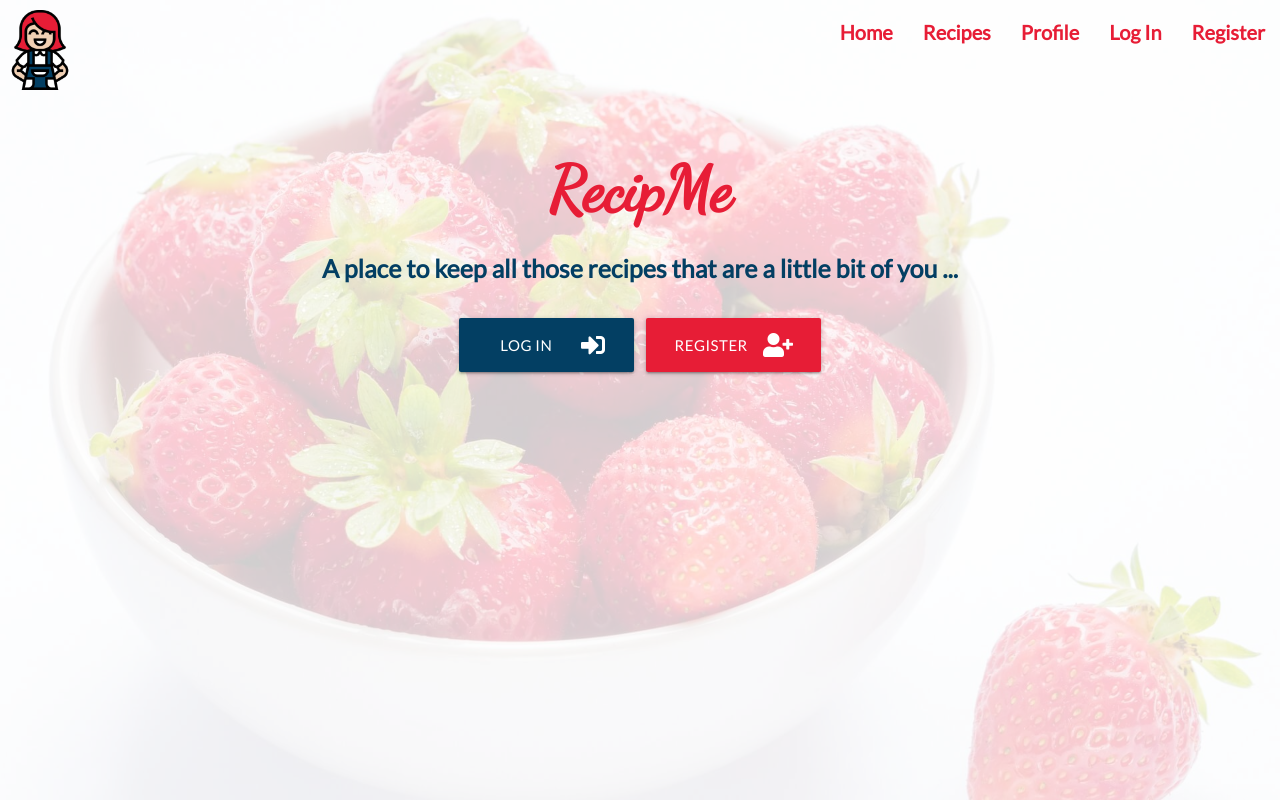
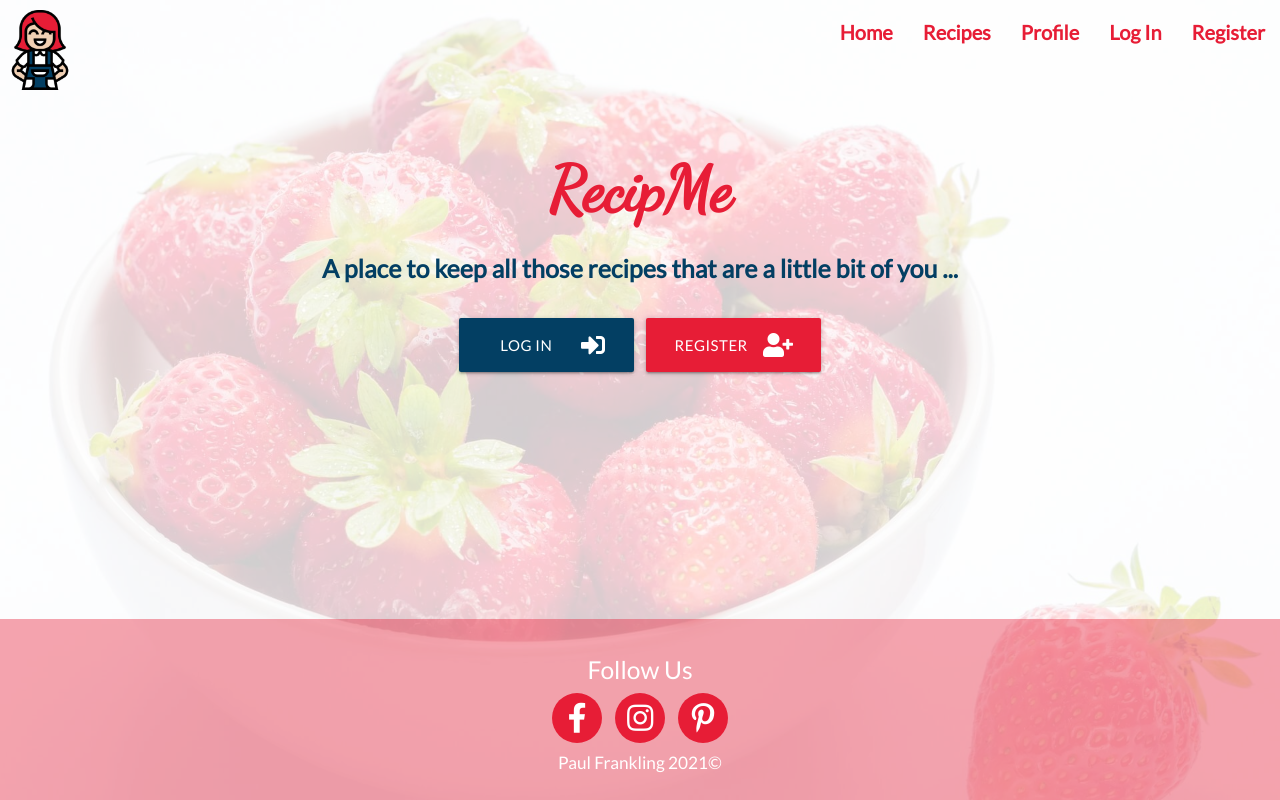
Before and after one commit to PaulFrankling/recip_me, a Flask app: page / in a window 1280 px wide. Run offline with Flask 2, Linux system fonts and the light colour scheme; data that the repository does not hold is empty; some libraries are stand-ins or nearby versions.

Commit message:
Readded footer with a different style

```diff
--- a/static/css/style.css
+++ b/static/css/style.css
@@ -1,10 +1,17 @@
 body {
     font-family: Lato, Dancing Script, Sans-serif;
+    display: flex;
+    min-height: 100vh;
+    flex-direction: column;
 }
 
 html, body {
     height: 100%;
     scroll-behavior: smooth;
+}
+
+main {
+    flex: 1 0 auto;
 }
 
 nav li a {
@@ -65,3 +72,21 @@ nav i {
     background-size: cover;
     background-blend-mode: lighten;
 }
+
+.page-footer {
+    background-color: rgba(231, 29, 54, 0.4);
+    color: #FFFFFF;
+}
+
+.social-media i {
+    color: #FFFFFF;
+}
+
+.icon-bg {
+    padding: 10px;
+    margin: 0 5px;
+    width: 50px;
+    height: 50px;
+    border-radius: 50%;
+    background-color: #E71D36;
+}
--- a/templates/base.html
+++ b/templates/base.html
@@ -25,7 +25,7 @@
             <div class="nav-wrapper">
                 <a href="{{ url_for('index') }}" class="brand-logo"><img
                         src="{{ url_for('static', filename='images/logo.png') }}" id="nav-logo" alt="logo"></a>
-                <a href="#" data-target="mobile-demo" class="sidenav-trigger"><i class="fas fa-bars"></i></a>
+                <a href="#" data-target="mobile-demo" class="sidenav-trigger"><i class="fas fa-bars fa-2x"></i></a>
                 <ul class="right hide-on-med-and-down">
                     <li><a href="{{ url_for('index') }}">Home</a></li>
                     <li><a href="#">Recipes</a></li>
@@ -47,6 +47,22 @@
     {% block content %}
     {% endblock %}
 
+    <footer class="page-footer">
+        <div class="container">
+            <div class="row">
+                <div class="col s12 center-align social-media">
+                    <h5>Follow Us</h5>
+                    <a href="https://www.facebook.com" target="_blank"><i class="fab fa-facebook-f fa-2x icon-bg"></i></a>
+                    <a href="https://www.instagram.com" target="_blank"><i class="fab fa-instagram fa-2x icon-bg"></i></a>
+                    <a href="https://www.pinterest.co.uk" target="_blank"><i class="fab fa-pinterest-p fa-2x icon-bg"></i></a>
+                </div>
+                <div class="col s12 center-align">
+                    <h6>Paul Frankling 2021&#169;</h6>
+                </div>
+            </div>
+        </div>
+    </footer>
+
     <!-- jQuery -->
     <script src="https://code.jquery.com/jquery-3.6.0.min.js"
         integrity="sha256-/xUj+3OJU5yExlq6GSYGSHk7tPXikynS7ogEvDej/m4=" crossorigin="anonymous"></script>
```
